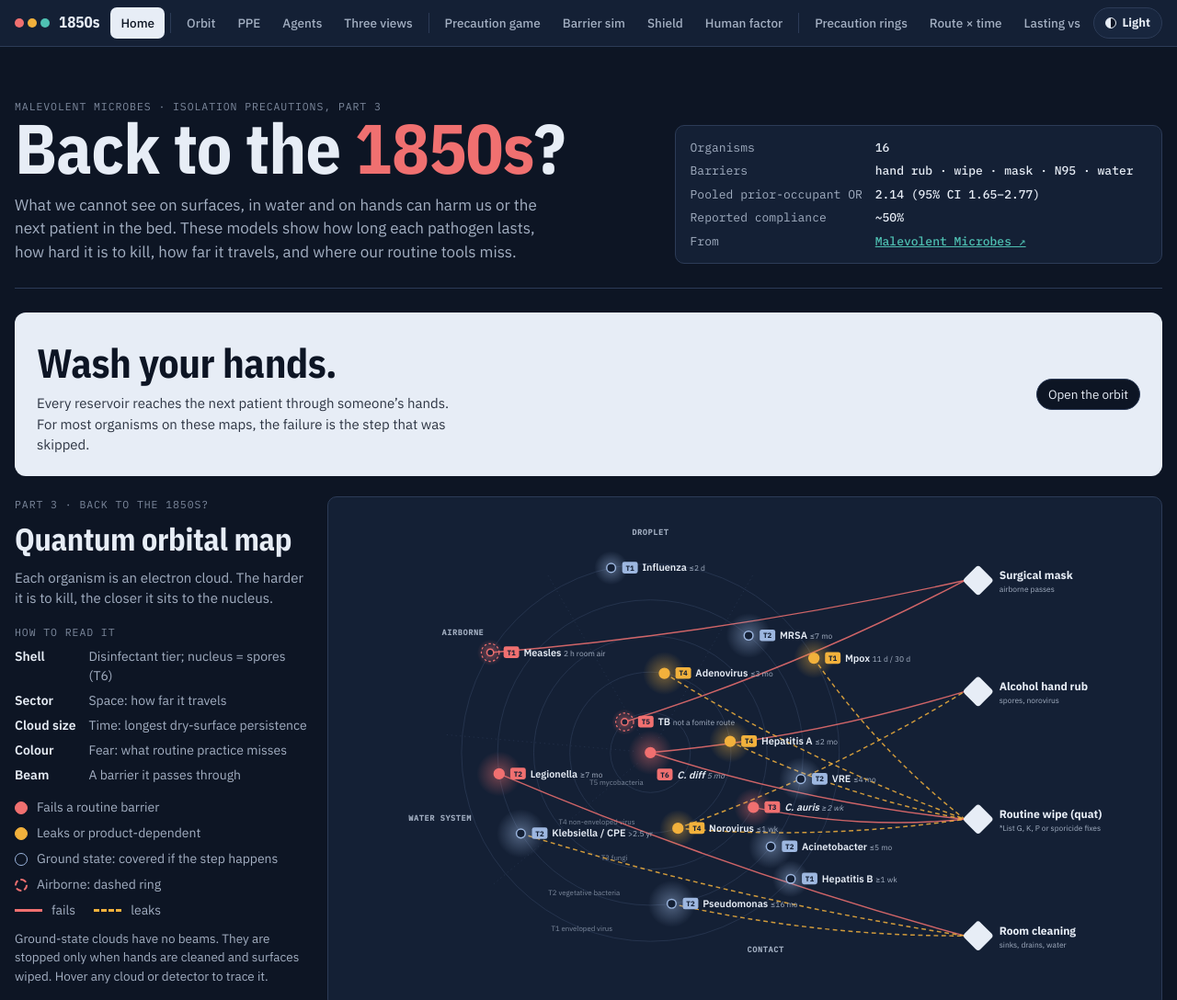
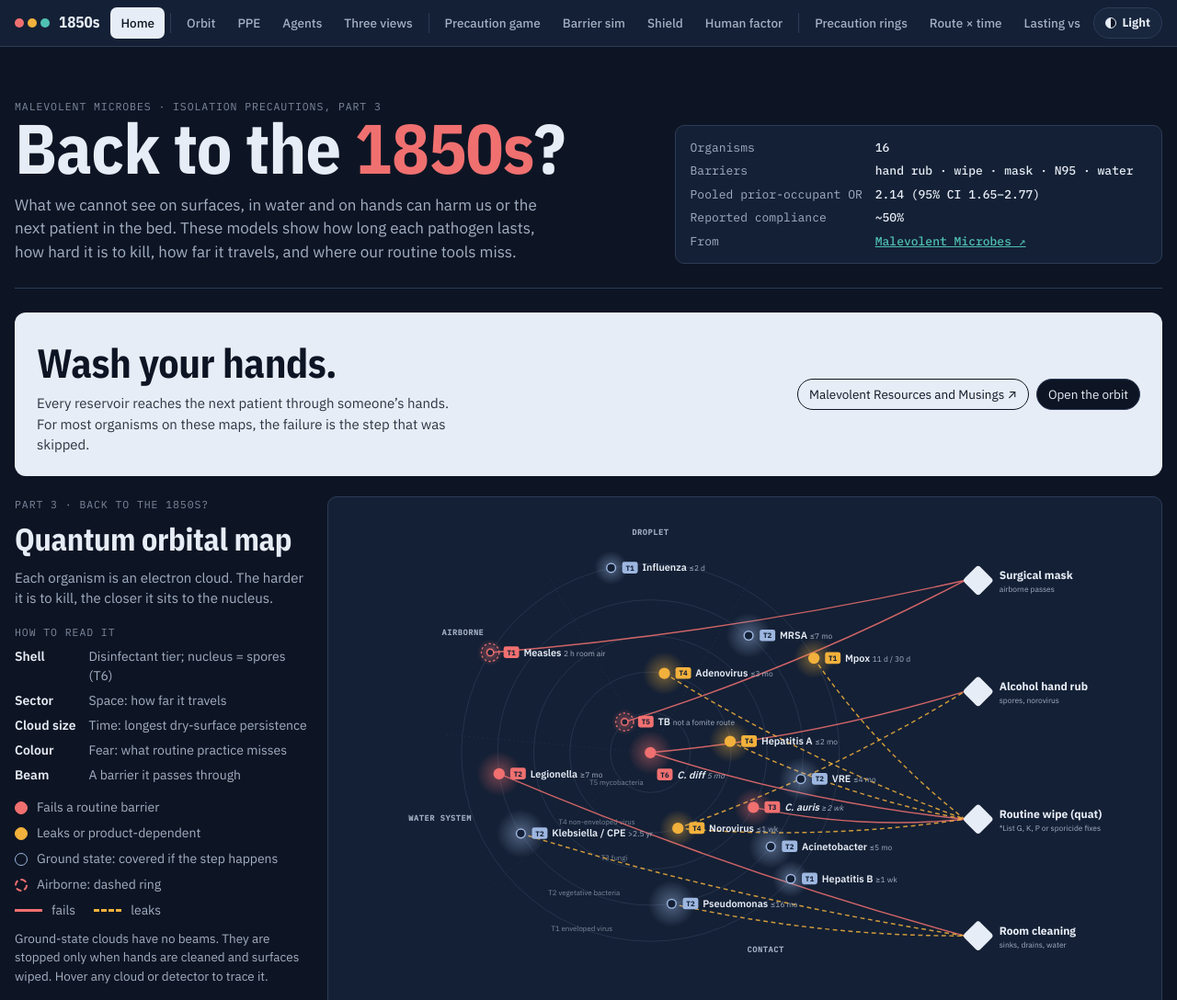
Before and after one commit to malevolentmicrobes-stack/1850s, a plain HTML site: page index.html in a window 1280 px wide. Shown: the top 1088 px of the page at 92% size. Drawn offline with nearby package versions, Linux system fonts and the light colour scheme.

Commit message:
Add files via upload

```diff
--- a/index.html
+++ b/index.html
@@ -635,7 +635,7 @@ inter:[['game','Precaution game','Ten patients, one kit each. Choose the precaut
 old:[['rings','Precaution rings','Rings by precaution level, tails by persistence, numbered concerns.'],['route','Survival time by route','The first axis sketch: time against route.'],['lasting','Lasting vs tough','Persistence ranges grouped by resistance tier.'],['failure','Barrier failure map','Every barrier against every organism.'],['rose','Persistence rose','Nightingale-style rose. Superseded.']]};
 V.home=()=>`<section class="hero"><div><div class="eyebrow">Malevolent Microbes · Isolation precautions, Part 3</div><h1>Back to the <em>1850s</em>?</h1><p>What we cannot see on surfaces, in water and on hands can harm us or the next patient in the bed. These models show how long each pathogen lasts, how hard it is to kill, how far it travels, and where our routine tools miss.</p></div>
 <div class="ledger"><span>Organisms</span><b>16</b><span>Barriers</span><b>hand rub · wipe · mask · N95 · water</b><span>Pooled prior-occupant OR</span><b>2.14 (95% CI 1.65–2.77)</b><span>Reported compliance</span><b>~50%</b><span>From</span><b><a href="https://malevolentmicrobes-stack.github.io/cozy-arcade-app/" target="_blank" rel="noopener" style="color:var(--accent)">Malevolent Microbes ↗</a></b></div></section>
-<div class="wash" style="margin-top:0;margin-bottom:6px"><div><h2>Wash your hands.</h2><p>Every reservoir reaches the next patient through someone’s hands. For most organisms on these maps, the failure is the step that was skipped.</p></div><a class="pill" href="#orbit" style="background:var(--bg);color:var(--fg);text-decoration:none">Open the orbit</a></div>
+<div class="wash" style="margin-top:0;margin-bottom:6px"><div><h2>Wash your hands.</h2><p>Every reservoir reaches the next patient through someone’s hands. For most organisms on these maps, the failure is the step that was skipped.</p></div><div style="display:flex;flex-wrap:wrap;gap:8px"><a class="pill" href="https://drive.google.com/drive/folders/1tIHsj1wlFJybXVV-rlcoX8nUilOycX1b?usp=sharing" target="_blank" rel="noopener" style="background:transparent;color:var(--bg);border-color:var(--bg);text-decoration:none">Malevolent Resources and Musings ↗</a><a class="pill" href="#orbit" style="background:var(--bg);color:var(--fg);text-decoration:none">Open the orbit</a></div></div>
 ${QUANTUM()}
 ${[['final','Final models','final','Final'],['inter','Interactive','inter','Interactive'],['old','Explored along the way','old','Explored']].map(([k,h,c,lab])=>`<div class="group"><h2>${h}</h2><div class="grid">${CARDS[k].map(([id,t,d])=>`<a class="card" href="#${id}"><div class="row"><h3>${t}</h3><span class="chip ${c}">${lab}</span></div><p>${d}</p></a>`).join('')}</div></div>`).join('')}
 `;
```
